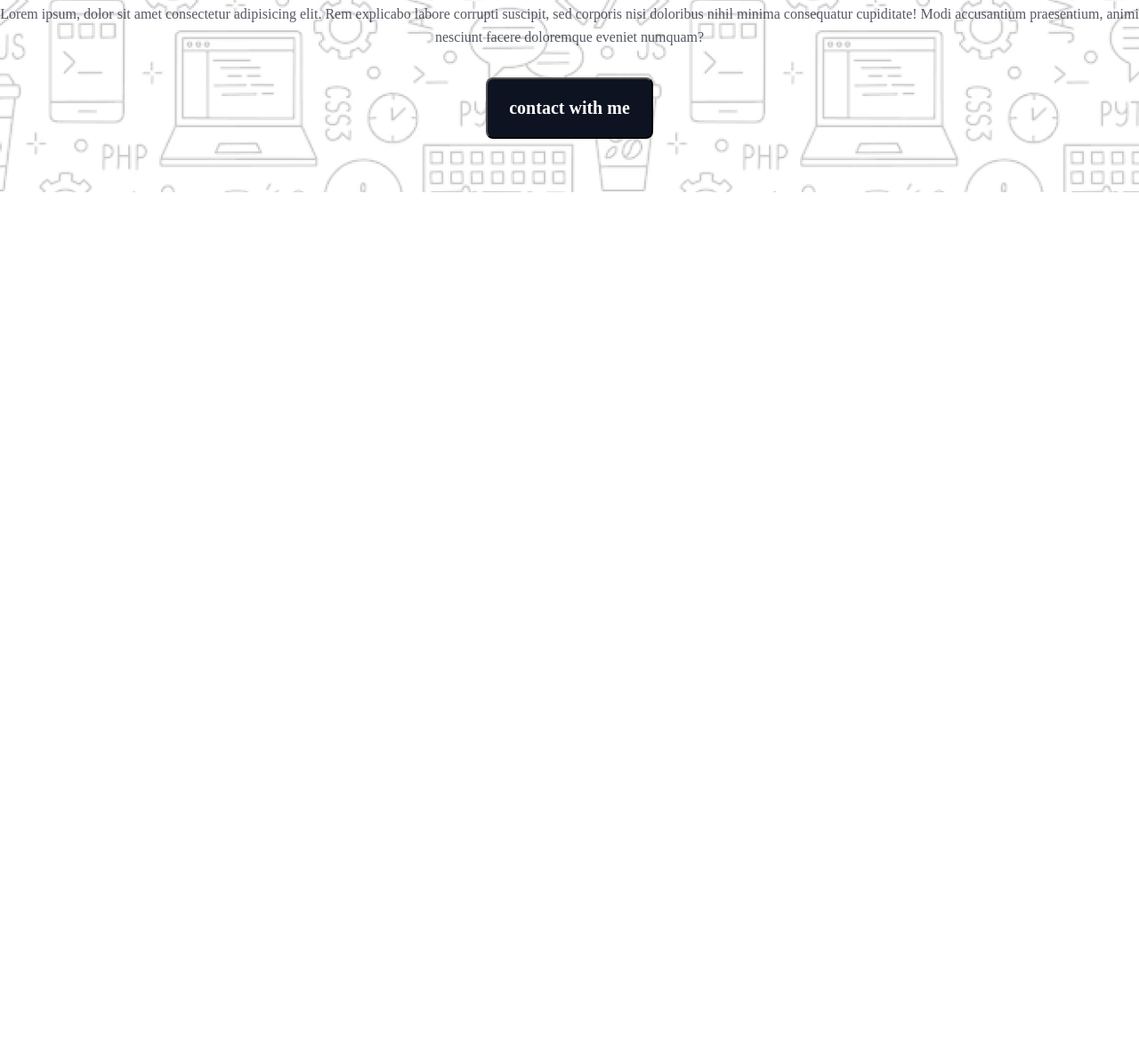
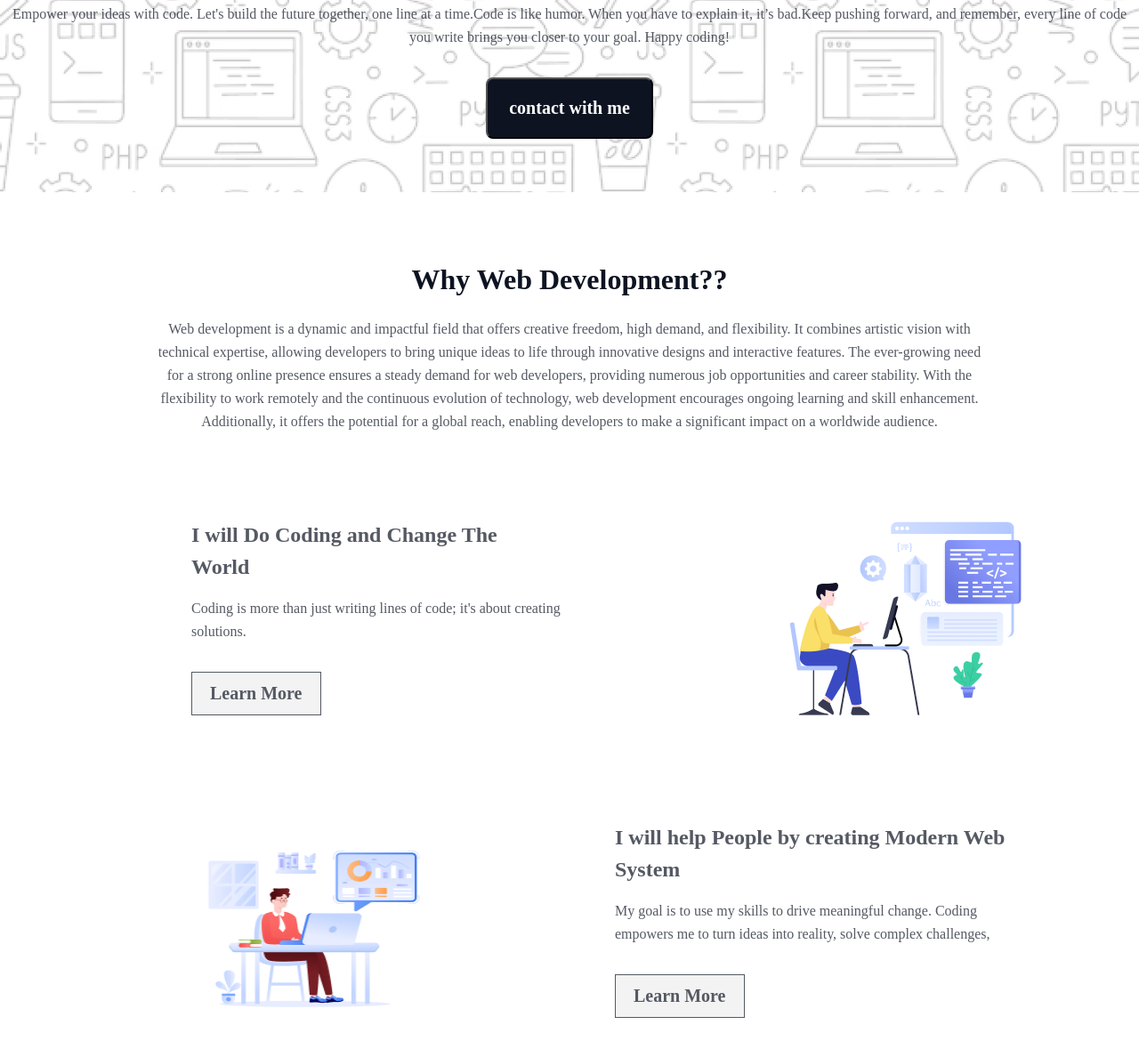
Before and after one commit to aabdullaalmamun/PH-Assignment1, a plain HTML site: page index.html in a window 1280 px wide. Shown: the part 477-1647 px from the top of the page at 89% size. Before the commit the page ends 800 px from the top, so only its background shows below. Drawn offline with Linux system fonts and the light colour scheme; a web font is replaced by a local one.

Commit message:
section-1 added

```diff
--- a/index.html
+++ b/index.html
@@ -20,12 +20,71 @@
            <p class="image"><img src="./assets/Group.png"></p>
             <h1 class="title">"In the near future, I hope to become a Developer."</h1>
             <p class="detail">
-                Lorem ipsum, dolor sit amet consectetur adipisicing elit. Rem explicabo labore corrupti suscipit, sed corporis nisi doloribus nihil minima consequatur cupiditate! Modi accusantium praesentium, animi nesciunt facere doloremque eveniet numquam?
+                Empower your ideas with code. Let's build the future together, one line at a time.Code is like humor. When you have to explain it, it’s bad.Keep pushing forward, and remember, every line of code you write brings you closer to your goal. Happy coding!
             </p>
             <div class="btn-container"><button class="btn">contact with me</button></div>
 
+</div>
+    </section>
+    <section class="section2" id="sec2">
+        <h1 id="sec2head">Why Web Development??</h1>
+        <p id="sec2para">Web development is a dynamic and impactful field that offers creative freedom, high demand, and flexibility. It combines artistic vision with technical expertise, allowing developers to bring unique ideas to life through innovative designs and interactive features. The ever-growing need for a strong online presence ensures a steady demand for web developers, providing numerous job opportunities and career stability. With the flexibility to work remotely and the continuous evolution of technology, web development encourages ongoing learning and skill enhancement. Additionally, it offers the potential for a global reach, enabling developers to make a significant impact on a worldwide audience.</p>
+        <!-- section2- details1 -->
+        <div class="sec2-detail1">
+            <div class="sec2-detail1.1">
+                <div><h3 id="sec2-det1-h3">I will Do Coding and Change The World</h3>
+                    <p id="sec2-det1-p">Coding is more than just writing lines of code; it's about creating solutions. </p>
+                    <p class="se2-btn-container">
+                       <button class="sec2-btn">Learn More</button>
+                    </p>
 
+                    </div>
+            </div>
+            <div class="sec2-detail1.2"><img id="image" src="./assets/Layer_1.png" alt=""></div>
         </div>
+
+  <!-- section2- details2 -->
+
+  <div class="sec2-detail1">
+    <div class="sec2-detail1.2"><img id="image" src="/assets/Group 3.png"alt=""></div>
+
+    <div class="sec2-detail1.1">
+        <div><h3 id="sec2-det2-h3">I will help People by creating Modern Web System</h3>
+            <p id="sec2-det1-p">My goal is to use my skills to drive meaningful change. Coding empowers me to turn ideas into reality, solve complex challenges,</p>
+            <p class="se2-btn-container">
+               <button class="sec2-btn">Learn More</button>
+            </p>
+
+            </div>
+    </div>
+
+</div>
+
+  <!-- section2- details3 -->
+
+  <div class="sec2-detail1">
+    <div class="sec2-detail1.1">
+        <div><h3 id="sec2-det1-h3">I will Do Coding and Change The World</h3>
+            <p id="sec2-det1-p">By learning to code, I aim to harness the power of technology to address real-world problems.</p>
+            <p class="se2-btn-container">
+               <button class="sec2-btn">Learn More</button>
+            </p>
+
+            </div>
+    </div>
+    <div class="sec2-detail1.2"><img id="image" src="./assets/Layer_1.png" alt=""></div>
+</div>
     </section>
+
+<!-- section-3 -->
+ <section class="section3">
+
+
+
+
+ </section>
+
+
+
 </body>
 </html>
--- a/style.css
+++ b/style.css
@@ -65,3 +65,122 @@ background: rgb(13, 19, 33);
     text-align: center;
 
 }
+/* section-2 */
+
+.section2{
+    display: flex;
+    flex-direction: column;
+    /* align-items: center; */
+    margin-top: 74px;
+    padding: 80px 97px 80px 97px ;
+
+}
+ #sec2{
+    display: flex;
+    width: 946px;
+    height: auto;
+    justify-content: center;
+    /* height: ;
+    background-color: aquamarine; */
+    margin: auto;
+}
+#sec2head{
+    color: rgb(13, 19, 33);
+font-family: Azeret Mono;
+font-size: 32px;
+font-weight: 800;
+line-height: 37px;
+letter-spacing: 0%;
+text-align: center;
+margin-bottom: 24px;
+
+}
+#sec2para{
+    color: rgb(13, 19, 33);
+font-family: Azeret Mono;
+font-size: 16px;
+font-weight: 400;
+line-height: 26px;
+letter-spacing: 0%;
+text-align: center;
+    text-align: center;
+    opacity: 0.7;
+    margin-bottom: 48px;
+}
+
+
+.sec2-detail1 {
+    display: flex;
+    justify-content: space-between;
+     width: 100%;
+    padding: 48px;
+    /* background-color: blue; */
+
+}
+#sec2-det1-h3{
+    color: rgba(13, 19, 33, 0.7);
+font-family: Azeret Mono;
+font-size: 24px;
+font-weight: 700;
+line-height: 36px;
+letter-spacing: 0%;
+text-align: left;
+margin-bottom: 16px;
+width: 390px ;
+height: 72px;
+}
+#sec2-det1-p{
+    color: rgb(13, 19, 33);
+font-family: Azeret Mono;
+font-size: 16px;
+font-weight: 400;
+line-height: 26px;
+letter-spacing: 0%;
+text-align: left;
+opacity: 0.7;
+width: 470px;
+height: 52px;
+margin-bottom: 32px;
+}
+#image{
+    width:275px;
+    height: 240px;
+}
+
+.sec2-btn{
+    color: rgb(13, 19, 33);
+font-family: Azeret Mono;
+font-size: 20px;
+font-weight: 600;
+line-height: 23px;
+letter-spacing: 0%;
+text-align: center;
+box-sizing: border-box;
+border: 1px solid rgb(13, 19, 33);
+opacity: 0.7;
+padding: 12px 20px 12px 20px
+}
+
+/* .sec2-detail1.1{
+width: 477px;
+height:220px;
+}
+.sec2-detail1.2{
+    width: 275px;
+    height: 240px;
+   } */
+
+
+/* section-2 details-2 */
+#sec2-det2-h3{
+    color: rgba(13, 19, 33, 0.7);
+font-family: Azeret Mono;
+font-size: 24px;
+font-weight: 700;
+line-height: 36px;
+letter-spacing: 0%;
+text-align: left;
+margin-bottom: 16px;
+width: 450px ;
+height: 72px;
+}
```
